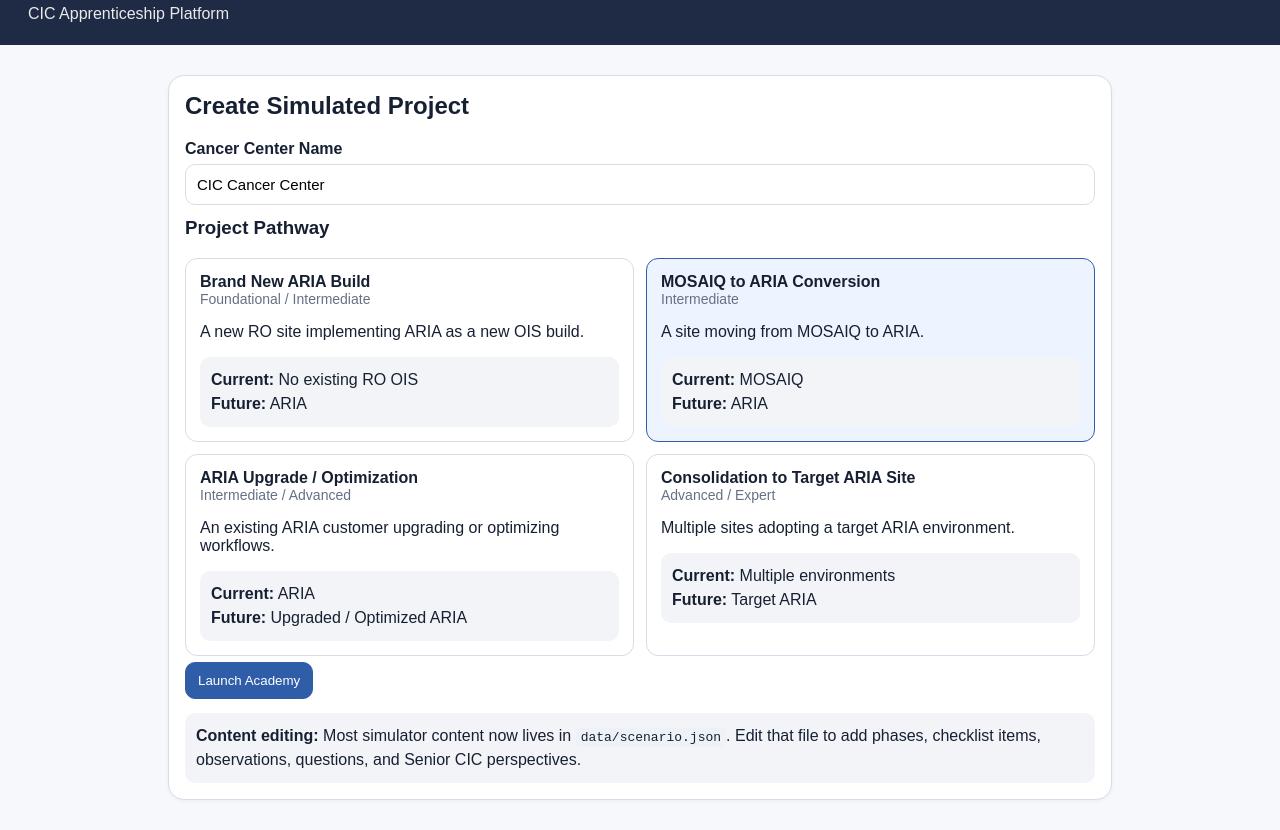
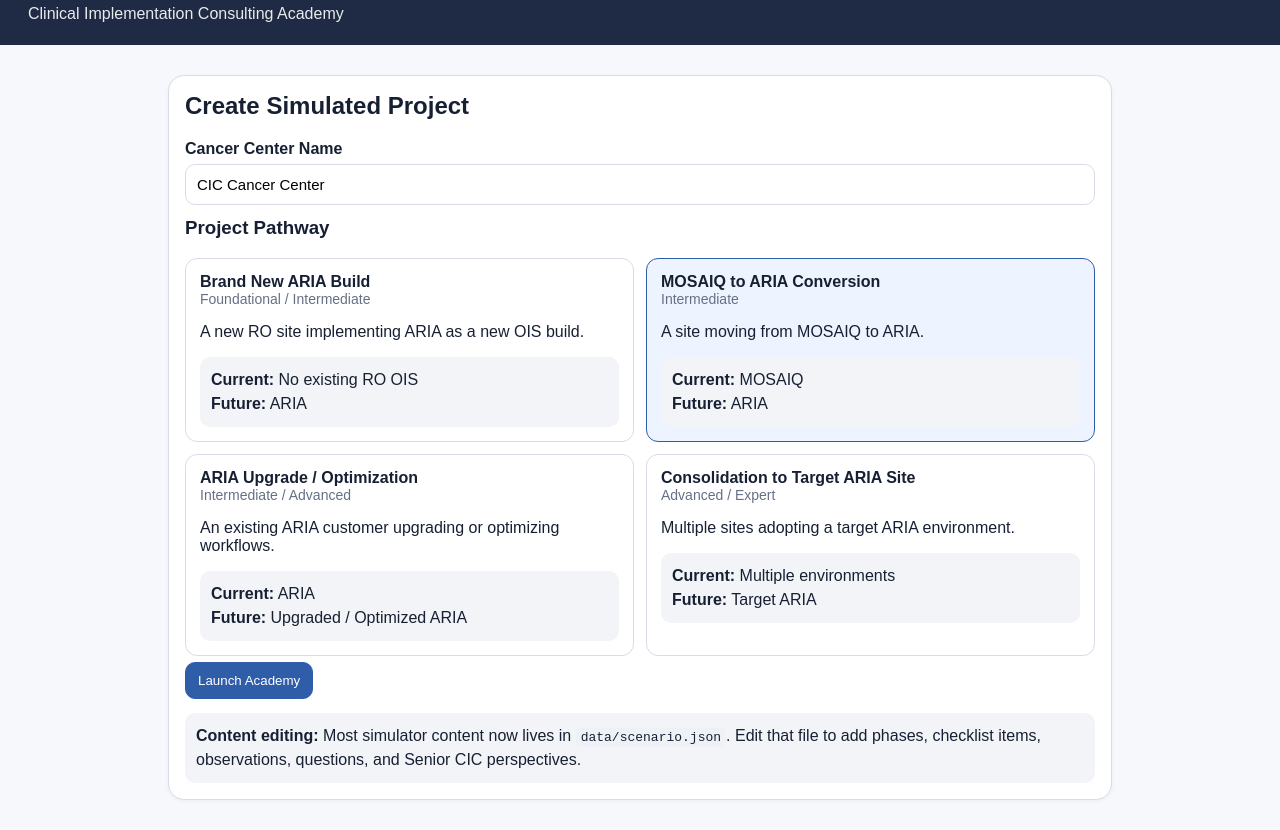
Before and after one commit to dvarghese1/cic-academy, a plain HTML site: page index.html in a window 1280 px wide. Shown: the part 55-885 px from the top of the page. Drawn offline with Linux system fonts and the light colour scheme.

Commit message:
Update landing page title to Clinical Implementation Consulting Academy

```diff
--- a/index.html
+++ b/index.html
@@ -28,7 +28,7 @@
 function reveal(){state.reveal[p().id+":"+state.obs]=true;save();render()}
 function isRevealed(){return state.reveal[p().id+":"+state.obs]}
 function health(){let vals=Object.values(state.health||t().health),avg=Math.round(vals.reduce((a,b)=>a+b,0)/vals.length);return avg>=75?"Green":avg>=45?"Yellow":"Red"}
-function landing(){return `<header><h1>${esc(SCENARIO.appName)}</h1><p>CIC Apprenticeship Platform</p></header><div class="landing"><div class="card"><h2>Create Simulated Project</h2><div class="field"><label>Cancer Center Name</label><input id="center" value="${esc(state.center)}"/></div><h3>Project Pathway</h3><div class="template-grid">${SCENARIO.scenarioTypes.map(x=>`<div onclick="setType('${x.id}')" class="template ${state.type===x.id?'selected':''}"><strong>${esc(x.name)}</strong><div class="meta">${esc(x.difficulty)}</div><p>${esc(x.description)}</p><div class="result"><strong>Current:</strong> ${esc(x.currentOIS)}<br><strong>Future:</strong> ${esc(x.futureOIS)}</div></div>`).join("")}</div><button class="primary" onclick="start()">Launch Academy</button><div class="result"><strong>Content editing:</strong> Most simulator content now lives in <code>data/scenario.json</code>. Edit that file to add phases, checklist items, observations, questions, and Senior CIC perspectives.</div></div></div>`}
+function landing(){return `<header><h1>${esc(SCENARIO.appName)}</h1><p>Clinical Implementation Consulting Academy</p></header><div class="landing"><div class="card"><h2>Create Simulated Project</h2><div class="field"><label>Cancer Center Name</label><input id="center" value="${esc(state.center)}"/></div><h3>Project Pathway</h3><div class="template-grid">${SCENARIO.scenarioTypes.map(x=>`<div onclick="setType('${x.id}')" class="template ${state.type===x.id?'selected':''}"><strong>${esc(x.name)}</strong><div class="meta">${esc(x.difficulty)}</div><p>${esc(x.description)}</p><div class="result"><strong>Current:</strong> ${esc(x.currentOIS)}<br><strong>Future:</strong> ${esc(x.futureOIS)}</div></div>`).join("")}</div><button class="primary" onclick="start()">Launch Academy</button><div class="result"><strong>Content editing:</strong> Most simulator content now lives in <code>data/scenario.json</code>. Edit that file to add phases, checklist items, observations, questions, and Senior CIC perspectives.</div></div></div>`}
 function sidebar(){return `<aside class="card sidebar"><h2>${esc(state.center)}</h2><div class="meta">${esc(t().name)}</div><p>Project Health: <span class="pill yellow">${health()}</span></p>${Object.entries(state.health||t().health).map(([k,v])=>`<div class="health-row"><span>${esc(k)}</span><div class="bar"><div class="fill" style="width:${v}%"></div></div><strong>${v}</strong></div>`).join("")}<h3>Roadmap</h3>${SCENARIO.phases.map((x,i)=>`<button class="navbtn roadmap ${i===state.phase?'current':state.done[x.id]?'done':''}" onclick="setPhase(${i})">${i===state.phase?'►':state.done[x.id]?'✓':'○'} Phase ${x.number}: ${esc(x.title)}<div class="meta">${esc(x.phaseLabel || ('Phase '+x.number))}</div></button>`).join("")}<button class="navbtn" onclick="reset()">Reset</button></aside>`}
 function coach(){let pc=pct();return `<aside class="card coach"><h2>Coach</h2><span class="pill purple">Purpose</span><p>${esc(p().purpose)}</p><div class="result"><strong>Expert Tip:</strong> ${esc(p().tip)}</div><h3>Checklist <span class="pill ${pc===100?'green':'yellow'}">${pc}%</span></h3><div class="bar"><div class="fill" style="width:${pc}%"></div></div>${p().checklist.map((x,i)=>{let c=state.check[p().id+":"+i];return `<label class="check-item ${c?'checked':''}"><input type="checkbox" ${c?'checked':''} onchange="toggleCheck(${i})"><span>${esc(x)}</span></label>`}).join("")}</aside>`}
 function scenarioCard(){let ob=o();return `<div class="card hero"><div class="meta">${esc(p().phaseLabel || ('Phase '+p().number))} · Observation ${state.obs+1} of ${p().observations.length}</div><h2>🔎 What You Notice</h2><h3>${esc(ob.title)}</h3><div class="notice-card"><div class="soft"><h4>What you see</h4><ul>${ob.notice.map(x=>`<li>${esc(x)}</li>`).join("")}</ul></div><div class="soft"><h4>Why this caught your attention</h4><p>${esc(ob.attention)}</p></div></div><div class="soft questions"><h4>Questions you might ask</h4>${ob.questions.map(q=>`<label><input type="checkbox"> ${esc(q)}</label>`).join("")}</div>${ob.context?.length?`<details class="soft"><summary><strong>More context</strong></summary><ul>${ob.context.map(x=>`<li>${esc(x)}</li>`).join("")}</ul></details>`:""}</div>`}
```
